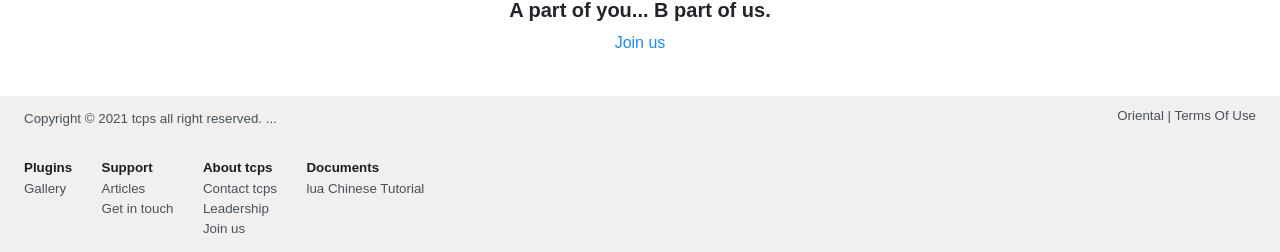
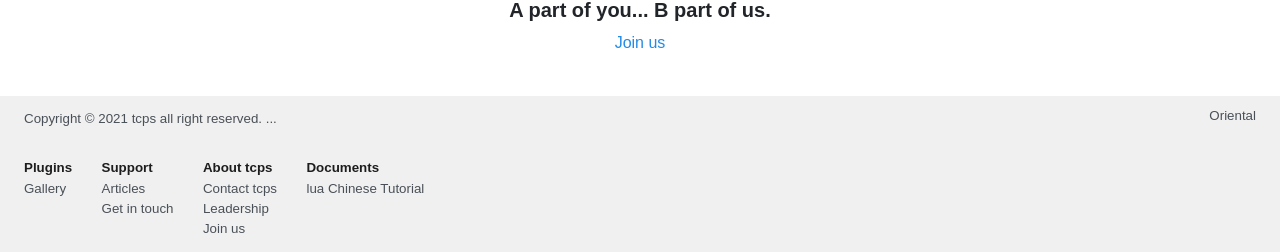
Before and after one commit to ttcps/ttcps.github.io, a Jekyll site: the page built from index.html, in a window 1280 px wide and 900 px high, scrolled down 1052 px. Shown: the part 645-897 px from the top of the window. Built offline with Jekyll 4.4.1, drawn with Linux system fonts in a browser that asks for light colours.

Commit message:
Update footer.html

```diff
--- a/_includes/footer.html
+++ b/_includes/footer.html
@@ -8,8 +8,8 @@
           </small>
           <small style="float:right;text-align: right">
           <a href="/jump-oriental/" style="color: #495057">Oriental</a>
-            <span> | </span>
-          <a href="/term" style="color: #495057">Terms Of Use</a>
+          <!-- <span> | </span>
+          <a href="/term" style="color: #495057">Terms Of Use</a> -->
           </small>
           <br>
           <div style="margin-top: 25px;">
```
